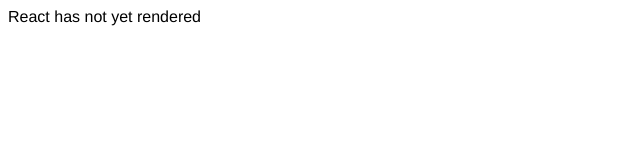
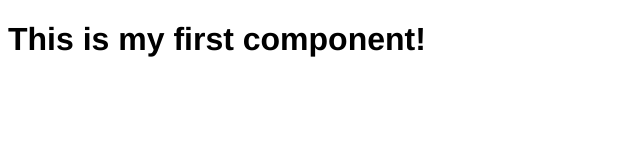
Before and after one commit to Matthew-Burfield/brian-holt-complete-intro-to-react, a website: page exercises/exercise1.html in a window 1280 px wide. Shown: the whole page, without its empty margins (0-640 px from the left). Drawn offline with nearby package versions, Linux system fonts and the light colour scheme; files that its build step writes are made by us from their sources.

Commit message:
Made first component

```diff
--- a/exercises/exercise1.html
+++ b/exercises/exercise1.html
@@ -10,5 +10,19 @@
     <div id="app">React has not yet rendered</div>
     <script src="../node_modules/react/dist/react.js"></script>
     <script src="../node_modules/react-dom/dist/react-dom.js"></script>
+    <script>
+      var MyFirstComponent = React.createClass({
+        render: function () {
+          return (
+            React.DOM.div(null,
+              React.DOM.h1(null, 'This is my first component!')
+            )
+          );
+        },
+      });
+
+      ReactDOM.render(React.createElement(MyFirstComponent), document.getElementById('app'));
+    </script>
+
   </body>
 </html>
```
